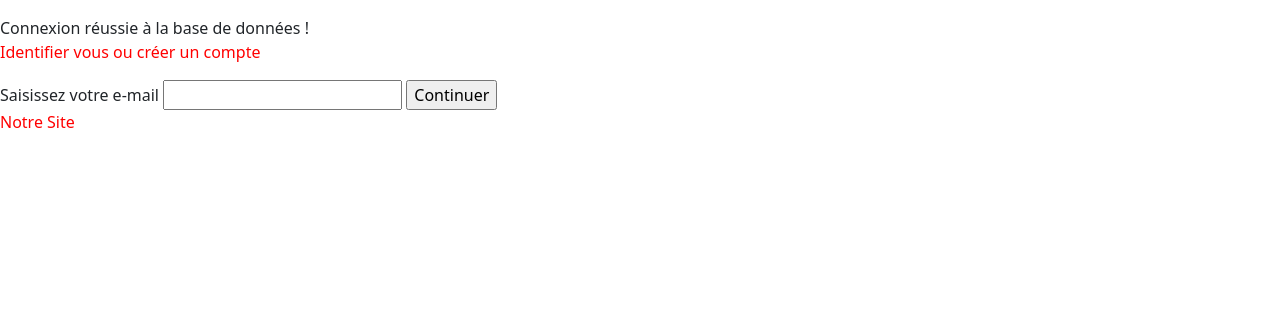
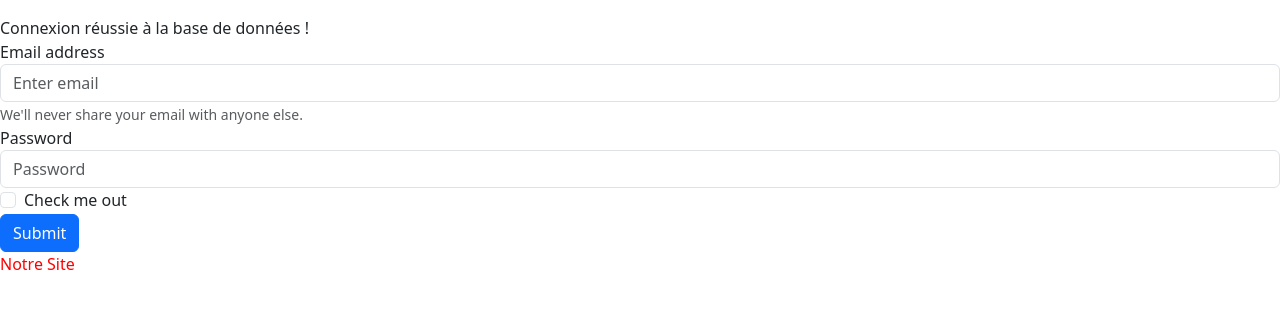
Before and after one commit to Seb-Prod/projetPhp, a PHP site: page /logIn.php in a window 1280 px wide. Shown: the part 24-333 px from the top of the page. Run offline with PHP 8.4, Linux system fonts and the light colour scheme.

Commit message:
création du formulaire

```diff
--- a/config.php
+++ b/config.php
@@ -7,7 +7,7 @@ if (!defined('SECURE_ACCESS')) {
 // Configuration de la base de données
 define('DB_HOST', 'localhost'); // Adresse du serveur
 define('DB_USER', 'root');      // Nom d'utilisateur MySQL
-define('DB_PASS', ''); // Mot de passe
+define('DB_PASS', 'fff'); // Mot de passe
 define('DB_NAME', 'base_voiture');   // Nom de la base de données
 
 // Fonction pour se connecter à la base de données
@@ -20,9 +20,9 @@ function getDBConnection() {
         ];
         return new PDO($dsn, DB_USER, DB_PASS, $options);
     } catch (PDOException $e) {
-        header("Location:index.php");
-        exit();
-        //die("Erreur de connexion : " . $e->getMessage());
+        //header("Location:index.php");
+        //exit();
+        die("Erreur de connexion : " . $e->getMessage());
     }
 }
 ?>
--- a/logIn.php
+++ b/logIn.php
@@ -2,6 +2,7 @@
 
 $pageTitle = "Model de page vierge";
 require_once 'includes/header.php';
+
 define('SECURE_ACCESS', true);
 require_once 'config.php';
 // Se connecter à la base de données
@@ -15,11 +16,21 @@ if ($pdo) {
 <!-- Début du contenu de la page -->
 
 <div>
-    <p>Identifier vous ou créer un compte</p>
-    <form action="logIn.php" method="post">
-        <label for="email">Saisissez votre e-mail</label>
-        <input type="email" id="email" name="email">
-        <input type="submit" value="Continuer">
+    <form>
+        <div class="form-group">
+            <label for="exampleInputEmail1">Email address</label>
+            <input type="email" class="form-control" id="exampleInputEmail1" aria-describedby="emailHelp" placeholder="Enter email">
+            <small id="emailHelp" class="form-text text-muted">We'll never share your email with anyone else.</small>
+        </div>
+        <div class="form-group">
+            <label for="exampleInputPassword1">Password</label>
+            <input type="password" class="form-control" id="exampleInputPassword1" placeholder="Password">
+        </div>
+        <div class="form-group form-check">
+            <input type="checkbox" class="form-check-input" id="exampleCheck1">
+            <label class="form-check-label" for="exampleCheck1">Check me out</label>
+        </div>
+        <button type="submit" class="btn btn-primary">Submit</button>
     </form>
 </div>
 
```
